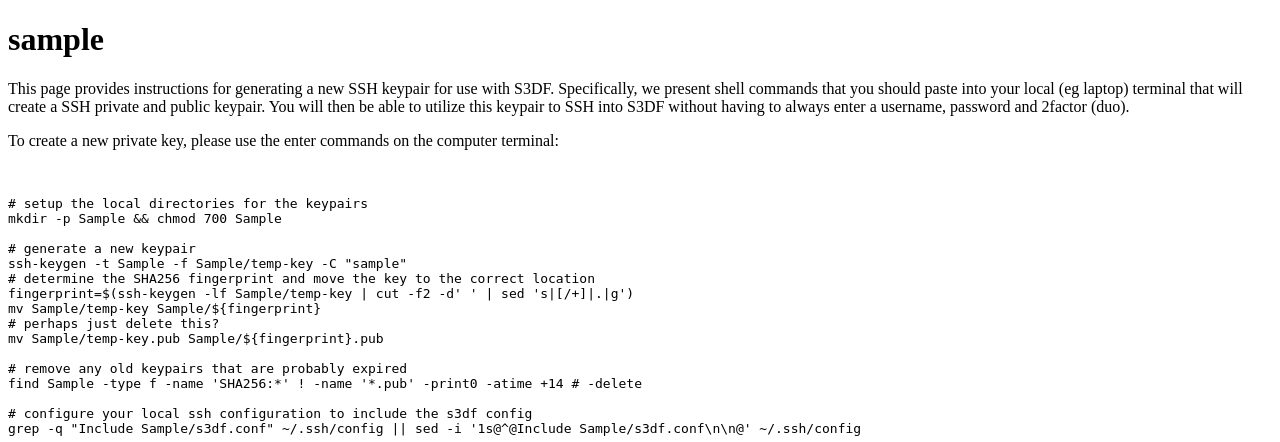
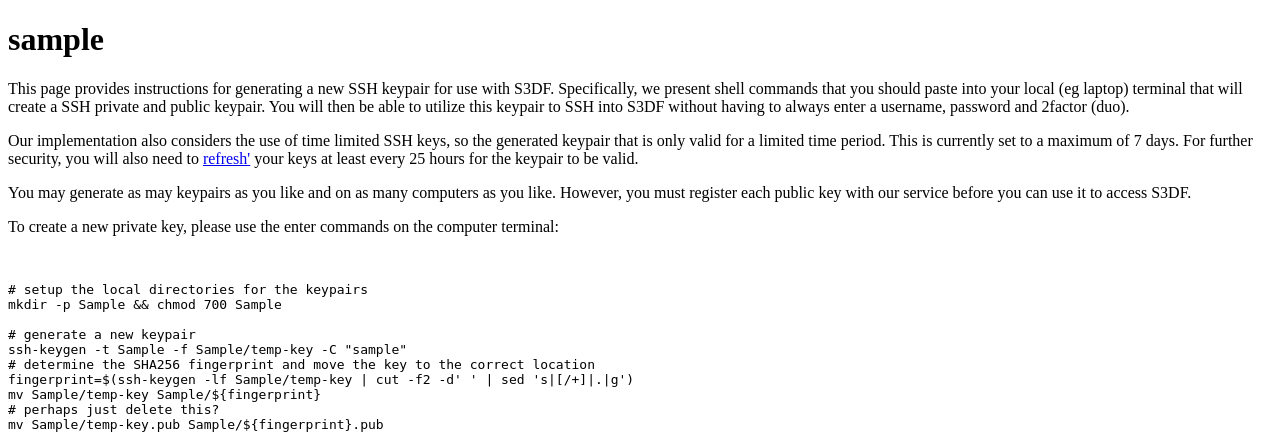
Before and after one commit to slaclab/sshkey-service, a FastAPI app: template templates/generate.html.j2 in a window 1280 px wide; the page is wider, and only the part inside the window is pictured. Shown: the top 442 px of that part. Run offline with FastAPI, Linux system fonts and the light colour scheme; the template is opened without the code that fills it: most values are stand-ins (such as "Sample title", 1, 10 or a date in 2020).

Commit message:
fix: add generate redirect

```diff
--- a/app.py
+++ b/app.py
@@ -407,12 +407,20 @@ async def list( request: Request ):
 @app.get("/create/", response_class=HTMLResponse)
 async def create( request: Request ):
     """
-    Redirect to the personal create keypaior page.
+    Redirect to the personal create keypair page.
     """
     found_username = auth(request)
     return RedirectResponse(url=f"/create/{found_username}")
 
 
+@app.get("/generate/", response_class=HTMLResponse)
+async def create( request: Request ):
+    """
+    Redirect to the personal generate keypair page.
+    """
+    found_username = auth(request)
+    return RedirectResponse(url=f"/generate/{found_username}")
+
 
 if __name__ == "__main__":
     import uvicorn
--- a/templates/generate.html.j2
+++ b/templates/generate.html.j2
@@ -17,6 +17,9 @@
     <p>{{ message }}</p>
 
     <p>This page provides instructions for generating a new SSH keypair for use with S3DF. Specifically, we present shell commands that you should paste into your local (eg laptop) terminal that will create a SSH private and public keypair. You will then be able to utilize this keypair to SSH into S3DF without having to always enter a username, password and 2factor (duo).</p>
+
+    <p>Our implementation also considers the use of time limited SSH keys, so the generated keypair that is only valid for a limited time period. This is currently set to a maximum of 7 days. For further security, you will also need to <a href="/list/{{ username }}">refresh'</a> your keys at least every 25 hours for the keypair to be valid.</p>
+    <p>You may generate as may keypairs as you like and on as many computers as you like. However, you must register each public key with our service before you can use it to access S3DF.</p>
 
     <p>To create a new private key, please use the enter commands on the computer terminal:</p>
 
@@ -124,8 +127,4 @@ ssh-keygen -e -f {{ prefix_path }}/${fingerprint}
 
 </script>
 
-    <p>Our implementation also considers the use of time limited SSH keys, so the generated keypair that is only valid for a limited time period. This is currently set to a maximum of 7 days. For further security, you will also need to <a href="/list/{{ username }}>refresh'</a> your keys at least every 25 hours.</p>
-    <p>You may generate as may keypairs as you like and on as many computers as you like. However, you must register each public key with our service before you can use it to access S3DF.</p>
-
-
 </html>
```
